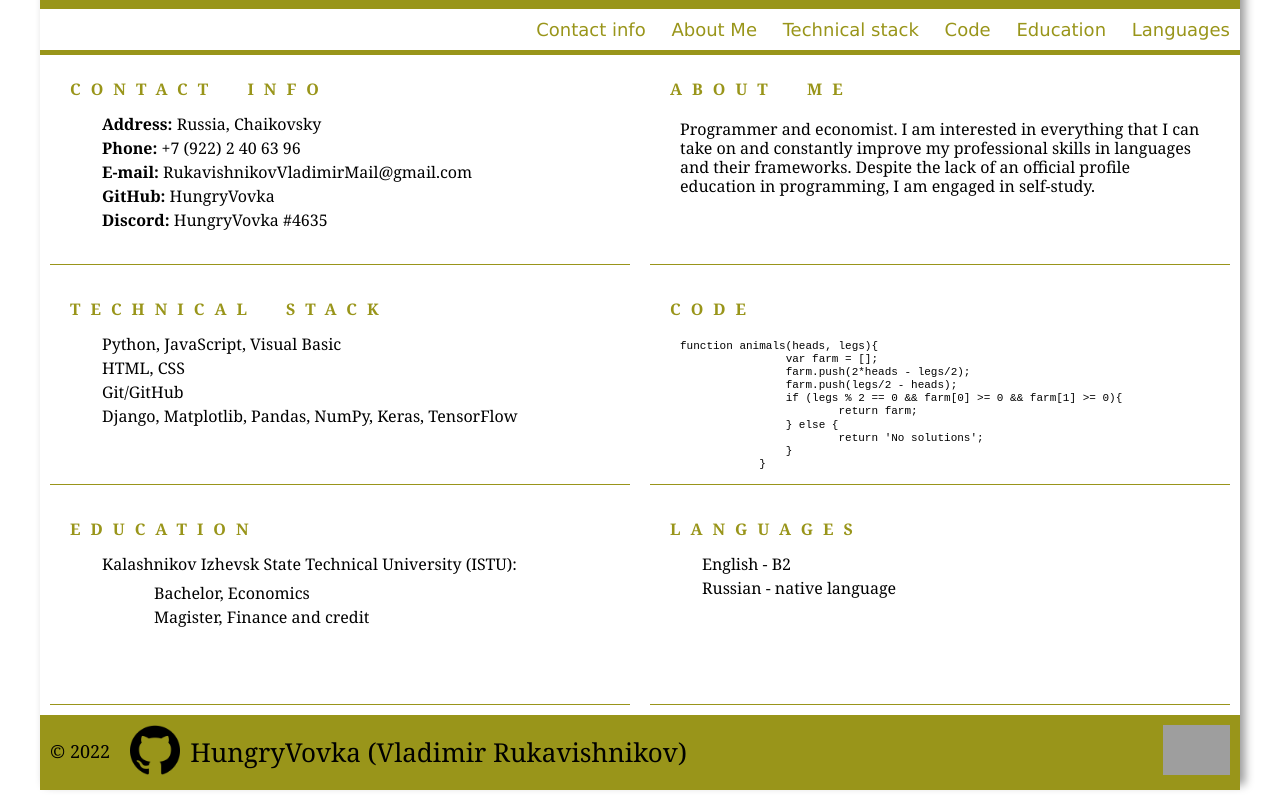
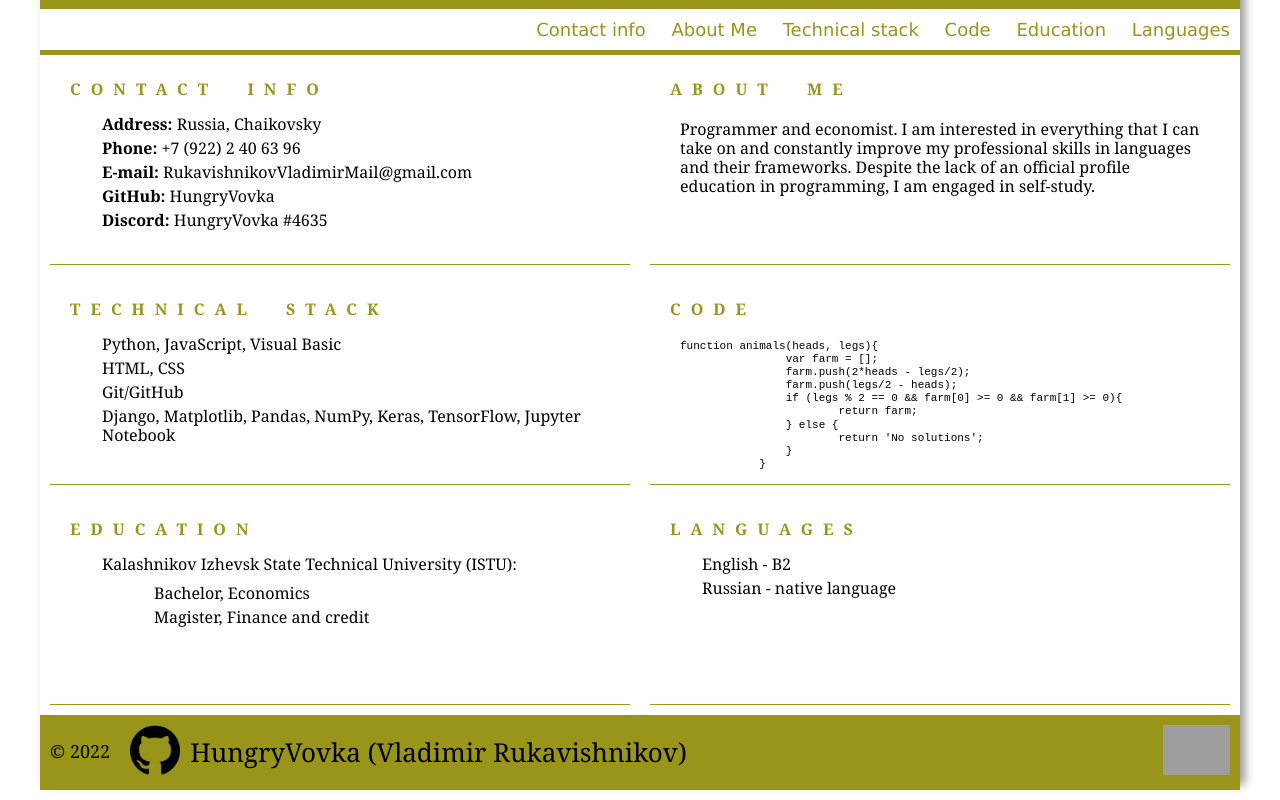
Before and after one commit to HungryVovka/VladimirRukavishnikovCV, a plain HTML site: page index.html in a window 1280 px wide. Shown: the part 1399-2199 px from the top of the page. Drawn offline with Linux system fonts and the light colour scheme; grey boxes are pictures that could not be loaded.

Commit message:
feat: jupyter

```diff
--- a/index.html
+++ b/index.html
@@ -86,7 +86,7 @@
                <li>Python, JavaScript, Visual Basic</li>
 	       <li>HTML, CSS</li>
                <li>Git/GitHub</li>
-               <li>Django, Matplotlib, Pandas, NumPy, Keras, TensorFlow</li>
+               <li>Django, Matplotlib, Pandas, NumPy, Keras, TensorFlow, Jupyter Notebook</li>
             </ul>
          </section>
          <section id="code">
```
